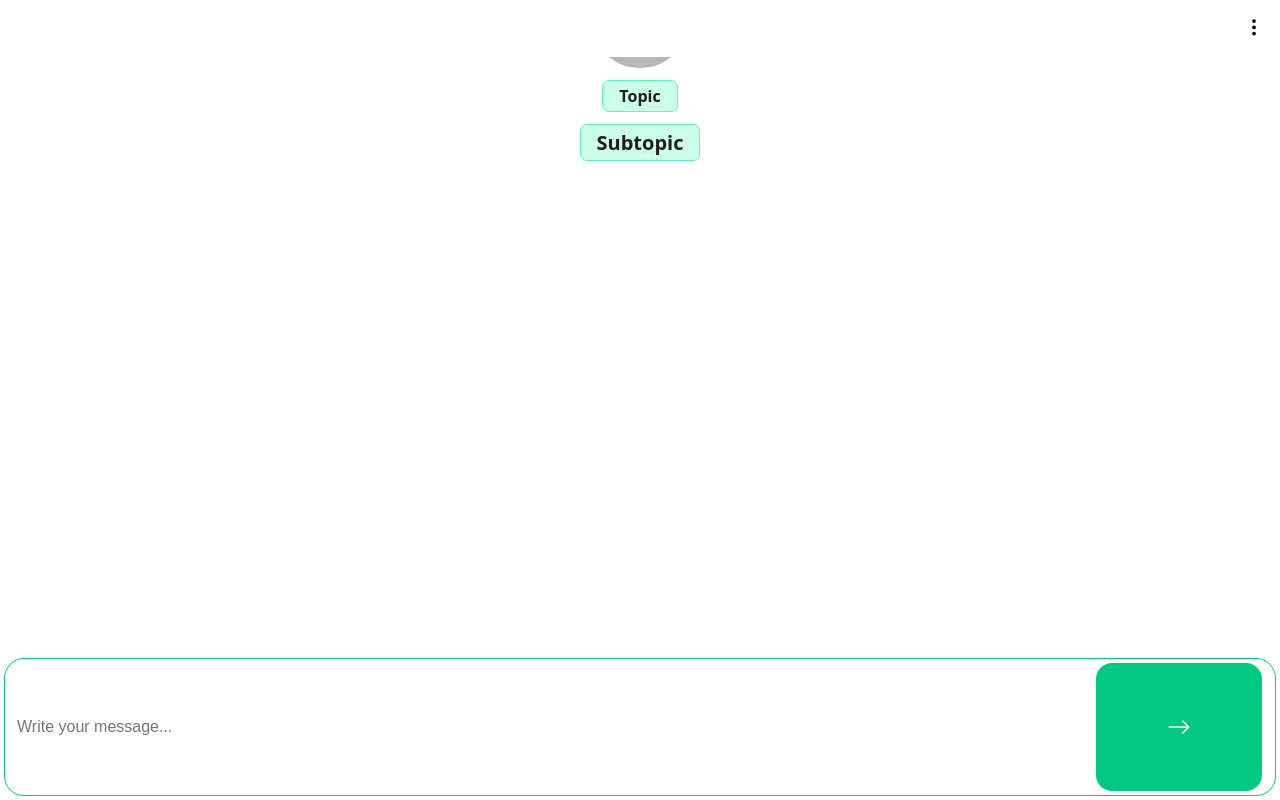
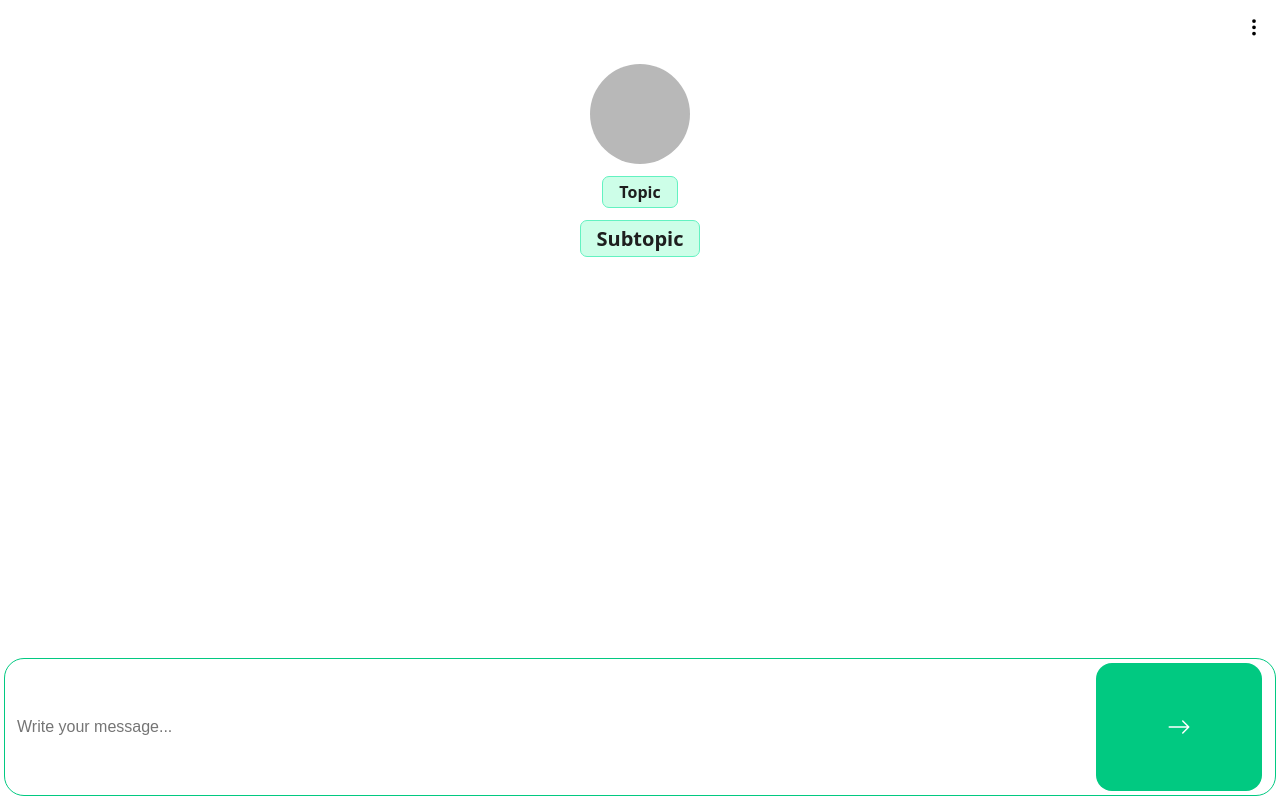
Before and after one commit to AngelCstd/Chatea-en-ingles, a React (Vite) app in the folder poliChat/: page / in a window 1280 px wide. Built offline with nearby package versions, Linux system fonts and the light colour scheme.

Commit message:
DEBUGG CHAT

```diff
--- a/poliChat/src/Views/Chat/Chat.css
+++ b/poliChat/src/Views/Chat/Chat.css
@@ -7,7 +7,7 @@
     gap: 8px;
 }
 .chat__messages{
-min-height: calc(100vh - 110px);
+height: calc(100vh - 110px);
 overflow: auto;
 display: flex;
 flex-direction: column;
```
